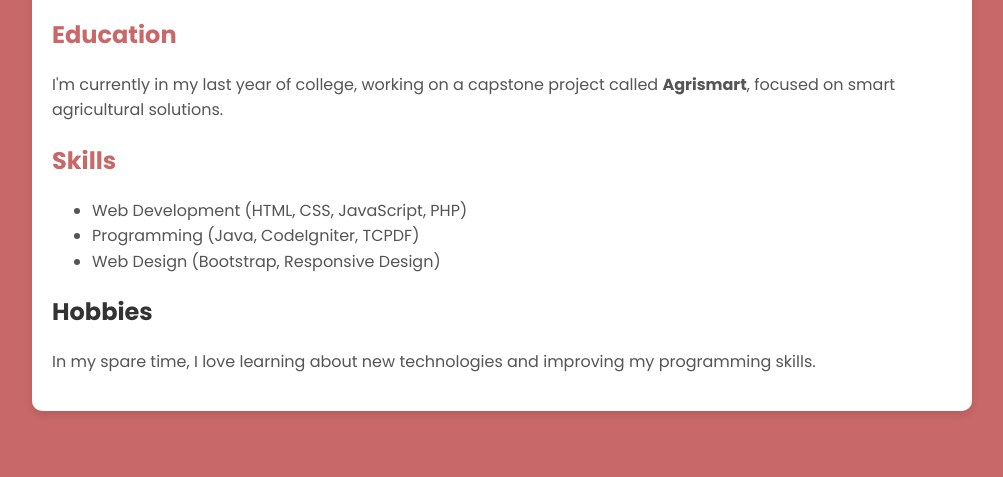
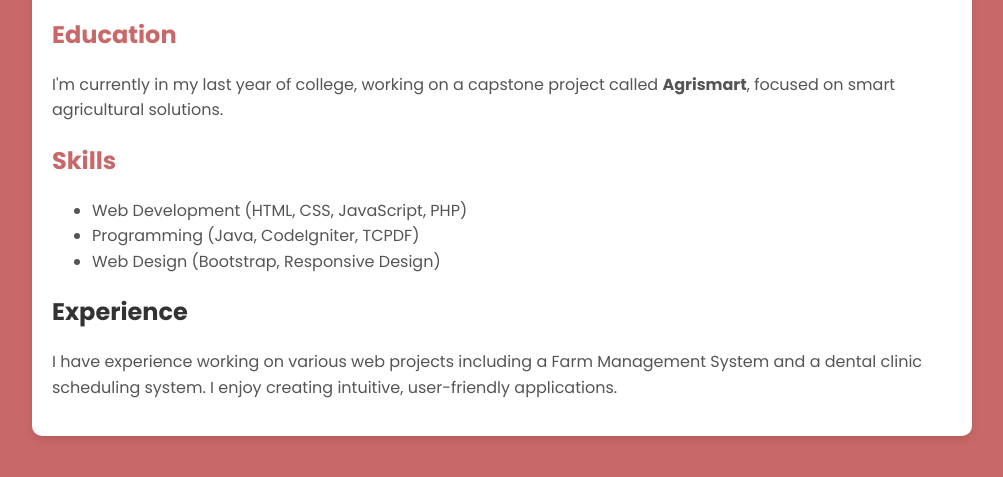
Before and after one commit to tolentinomarymae/gitactivity, a plain HTML site: page index.html in a window 1280 px wide. Shown: the part 211-688 px from the top of the page, without its empty margins (138-1141 px from the left). Drawn offline with Linux system fonts and the light colour scheme.

Commit message:
Second Commit

```diff
--- a/index.html
+++ b/index.html
@@ -30,9 +30,9 @@
             <li>Web Design (Bootstrap, Responsive Design)</li>
         </ul>
 
-        <h2 style="color: #333;">Hobbies</h2>
-        <p style="line-height: 1.6; color: #555;">In my spare time, I love learning about new technologies and improving
-            my programming skills.</p>
+        <h2 style="color: #333;">Experience</h2>
+        <p style="line-height: 1.6; color: #555;">I have experience working on various web projects including a Farm Management
+            System and a dental clinic scheduling system. I enjoy creating intuitive, user-friendly applications.</p>
     </div>
 </body>
 
```
